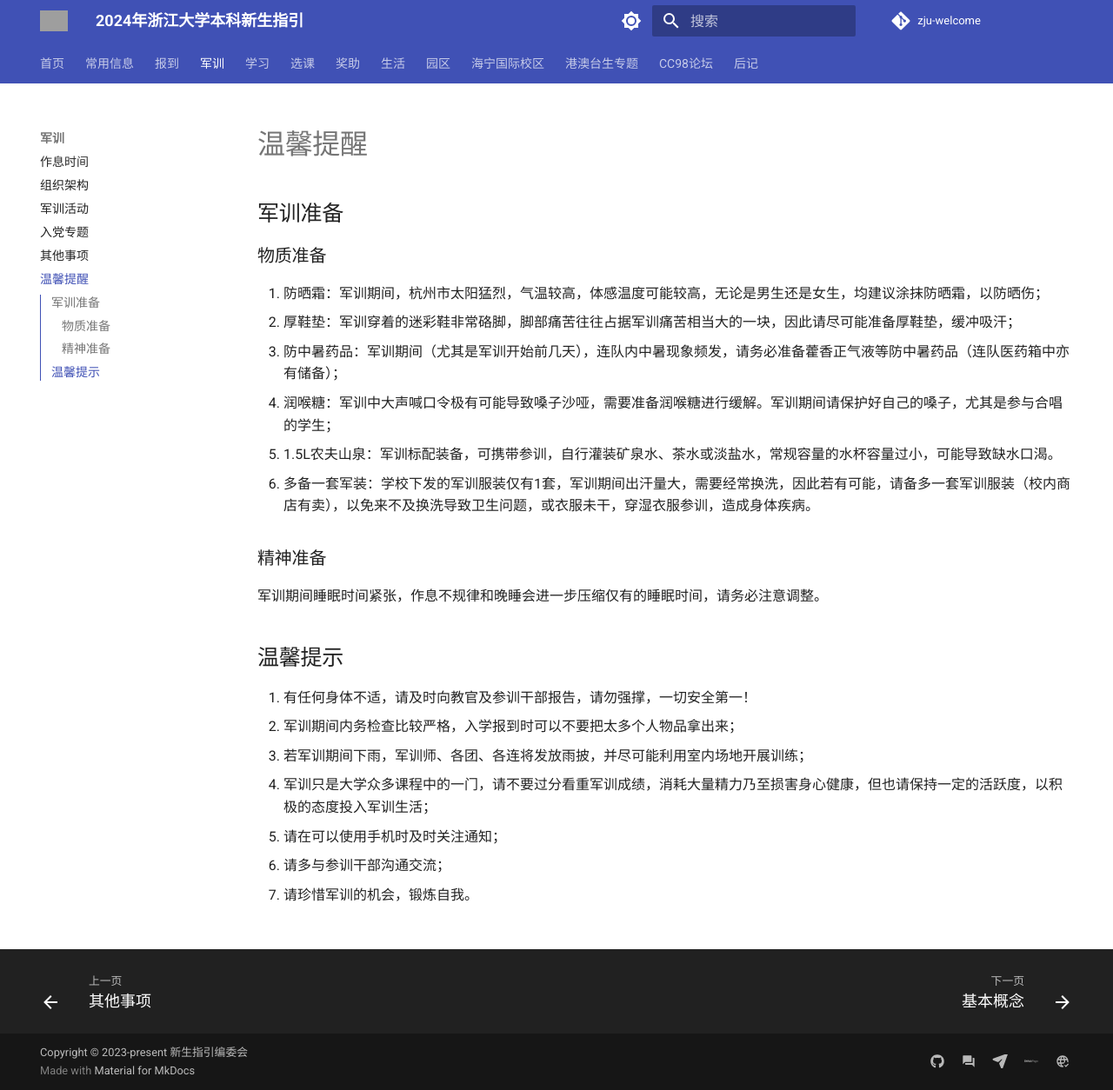
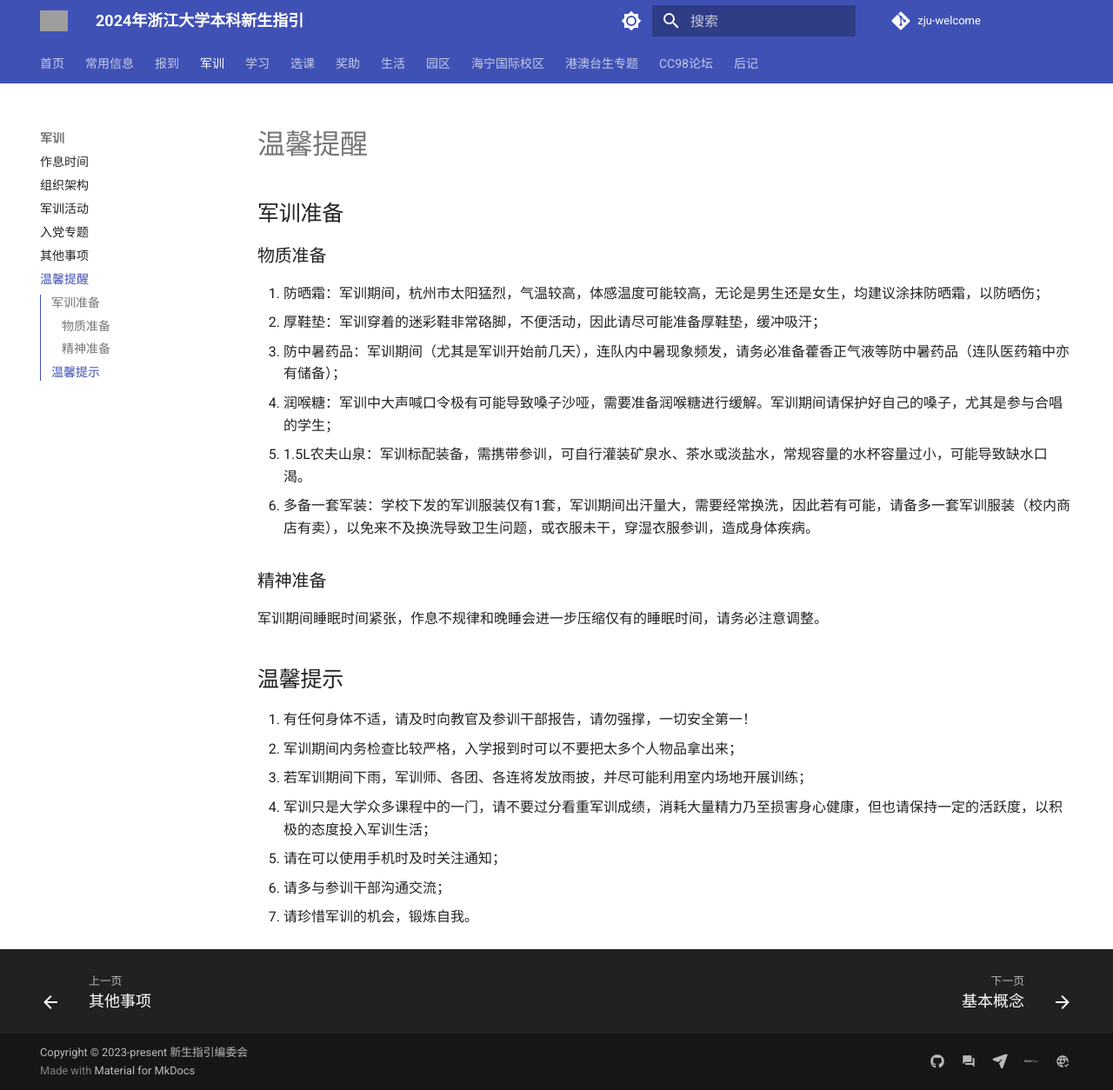
Before and after one commit to mini-full/zju-welcome, an MkDocs documentation site: the page built from docs/military_training/reminder.md, in a window 1280 px wide and 1254 px high. Shown: the whole window at 87% size. Built offline with MkDocs 1.6.1 and Material for MkDocs 9.7.7, drawn with Linux system fonts in a browser that asks for light colours; plug-ins that fetch from the network failed and are left out; comment, search, counter and statistics services are not loaded; grey boxes are pictures that could not be loaded.

Commit message:
update military training

```diff
--- a/docs/military_training/reminder.md
+++ b/docs/military_training/reminder.md
@@ -5,10 +5,10 @@
 ### 物质准备
 
 1. 防晒霜：军训期间，杭州市太阳猛烈，气温较高，体感温度可能较高，无论是男生还是女生，均建议涂抹防晒霜，以防晒伤；
-2. 厚鞋垫：军训穿着的迷彩鞋非常硌脚，脚部痛苦往往占据军训痛苦相当大的一块，因此请尽可能准备厚鞋垫，缓冲吸汗；
+2. 厚鞋垫：军训穿着的迷彩鞋非常硌脚，不便活动，因此请尽可能准备厚鞋垫，缓冲吸汗；
 3. 防中暑药品：军训期间（尤其是军训开始前几天），连队内中暑现象频发，请务必准备藿香正气液等防中暑药品（连队医药箱中亦有储备）；
 4. 润喉糖：军训中大声喊口令极有可能导致嗓子沙哑，需要准备润喉糖进行缓解。军训期间请保护好自己的嗓子，尤其是参与合唱的学生；
-5. 1.5L农夫山泉：军训标配装备，可携带参训，自行灌装矿泉水、茶水或淡盐水，常规容量的水杯容量过小，可能导致缺水口渴。
+5. 1.5L农夫山泉：军训标配装备，需携带参训，可自行灌装矿泉水、茶水或淡盐水，常规容量的水杯容量过小，可能导致缺水口渴。
 6. 多备一套军装：学校下发的军训服装仅有1套，军训期间出汗量大，需要经常换洗，因此若有可能，请备多一套军训服装（校内商店有卖），以免来不及换洗导致卫生问题，或衣服未干，穿湿衣服参训，造成身体疾病。
 
 ### 精神准备
```
Also changed, not shown: docs/military_training/structure.md (+3 -3 lines).
